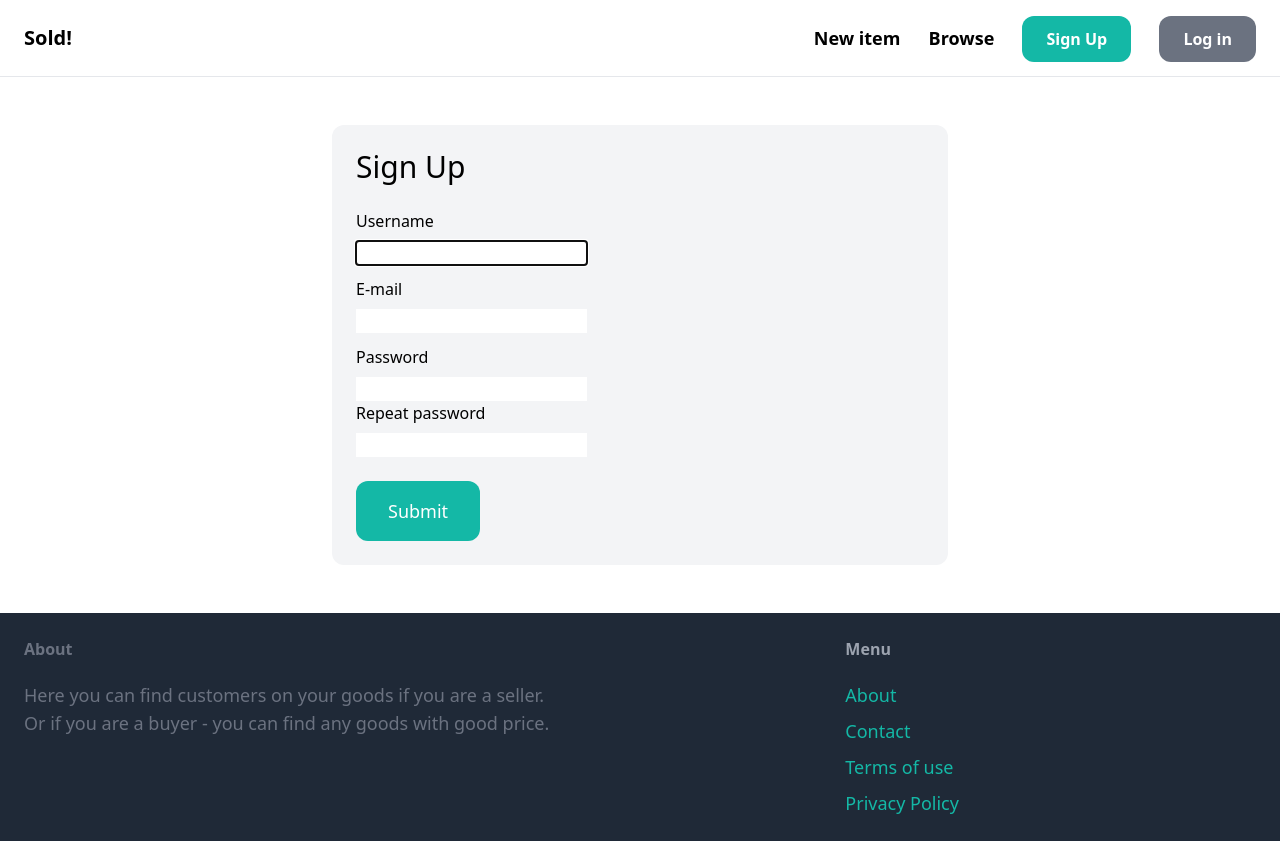
After one commit to griseeminence/sold, a Django app: page /signup/ in a window 1280 px wide. The commit adds this page. Run offline with Django 4.2, Linux system fonts and the light colour scheme; some libraries are stand-ins or nearby versions.

Commit message:
add signup form

```diff
--- /dev/null
+++ b/sold/core/forms.py
@@ -0,0 +1,8 @@
+from django import forms
+from django.contrib.auth.forms import UserCreationForm
+from django.contrib.auth.models import User
+
+class SignupForm(UserCreationForm):
+    class Meta:
+        model = User
+        fields = ['username', 'email', 'password1', 'password2']
--- a/sold/core/urls.py
+++ b/sold/core/urls.py
@@ -1,9 +1,11 @@
 from django.contrib import admin
 from django.urls import path, include
-from .views import index, contact
+from .views import index, contact, signup
 
+app_name = 'core'
 
 urlpatterns = [
     path('', index, name='index'),
     path('contact/', contact, name='contact'),
+    path('signup/', signup, name='signup'),
 ]
--- a/sold/core/views.py
+++ b/sold/core/views.py
@@ -1,5 +1,8 @@
 from django.shortcuts import render
 from item.models import Category, Item
+from .forms import SignupForm
+
+
 # Create your views here.
 
 def index(request):
@@ -12,6 +15,13 @@ def index(request):
     return render(request, 'core/index.html', context)
 
 
-
 def contact(request):
     return render(request, 'core/contact.html')
+
+
+def signup(request):
+    form = SignupForm()
+    context = {
+        'form': form
+    }
+    return render(request, 'core/signup.html', context)
--- a/sold/templates/base.html
+++ b/sold/templates/base.html
@@ -13,7 +13,7 @@
           <a href="#" class="text-lg font-semibold hover:text-gray-500">New item</a>
           <a href="#" class="text-lg font-semibold hover:text-gray-500">Browse</a>
 
-          <a href="#" class="px-6 py-3 text lg font-semibold bg-teal-500 text-white rounded-xl hover:bg-teal-700">Sign Up</a>
+          <a href="{% url 'core:signup' %}" class="px-6 py-3 text lg font-semibold bg-teal-500 text-white rounded-xl hover:bg-teal-700">Sign Up</a>
           <a href="#" class="px-6 py-3 text lg font-semibold bg-gray-500 text-white rounded-xl hover:bg-gray-700">Log in</a>
       </div>
     </nav>
@@ -34,7 +34,7 @@
         <h3 class="mb-5 font-semibold text-gray-400">Menu</h3>
         <ul class="space-y-2">
             <li><a href="#" class="text-lg text-teal-500 hover:text-teal-700">About</a></li>
-            <li><a href="{% url 'contact' %}" class="text-lg text-teal-500 hover:text-teal-700">Contact</a></li>
+            <li><a href="{% url 'core:contact' %}" class="text-lg text-teal-500 hover:text-teal-700">Contact</a></li>
             <li><a href="#" class="text-lg text-teal-500 hover:text-teal-700">Terms of use</a></li>
             <li><a href="#" class="text-lg text-teal-500 hover:text-teal-700">Privacy Policy</a></li>
         </ul>
--- /dev/null
+++ b/sold/templates/core/signup.html
@@ -0,0 +1,45 @@
+{% extends 'base.html' %}
+
+{% block title %}
+SignUp
+{% endblock %}
+
+{% block content %}
+    <div class="w-1/2 my-6 mx-auto p-6 bg-gray-100 rounded-xl">
+      <h1 class="mb-6 text-3xl">Sign Up</h1>
+
+      <form method="post" action=".">
+          {% csrf_token %}
+          {{ form.non_field_errors }}
+            <div class="mb-3">
+                <label class="inline-block mb-2">Username</label><br>
+                {{ form.username }}
+            </div>
+
+            <div class="mb-3">
+                <label class="inline-block mb-2">E-mail</label><br>
+                {{ form.email }}
+            </div>
+
+            <div class="mb-">
+                <label class="inline-block mb-2">Password</label><br>
+                {{ form.password1 }}
+            </div>
+
+            <div class="mb-">
+                <label class="inline-block mb-2">Repeat password</label><br>
+                {{ form.password2 }}
+            </div><br>
+
+            {% if form.errors or form.non_field_errors %}
+                <div class="mb-3 p-6 bg-red-100 rounded-xl">
+                    {% for field in form %}
+                        {{ field.errors }}
+                    {% endfor %}
+                </div>
+            {% endif %}
+
+          <button type="submit" class="py-4 px-8 text-lg bg-teal-500 hover:bg-teal-700 rounded-xl text-white">Submit</button>
+      </form>
+    </div>
+{% endblock %}
```
